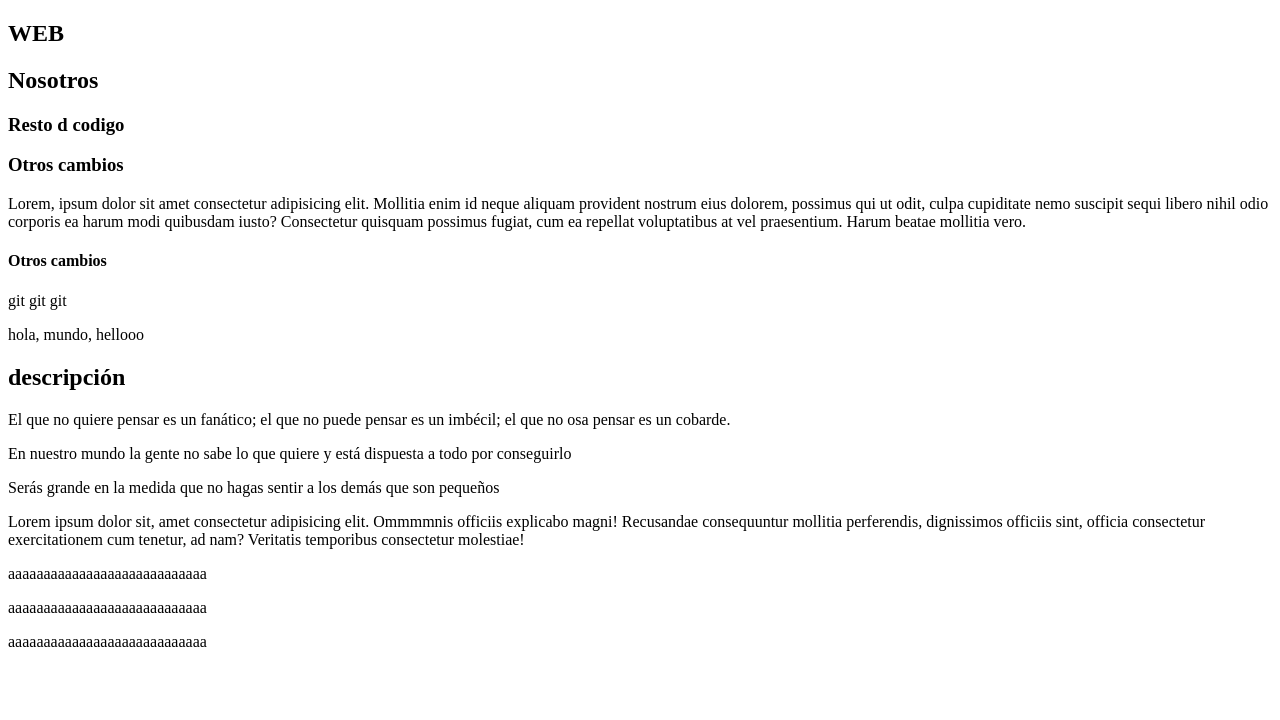
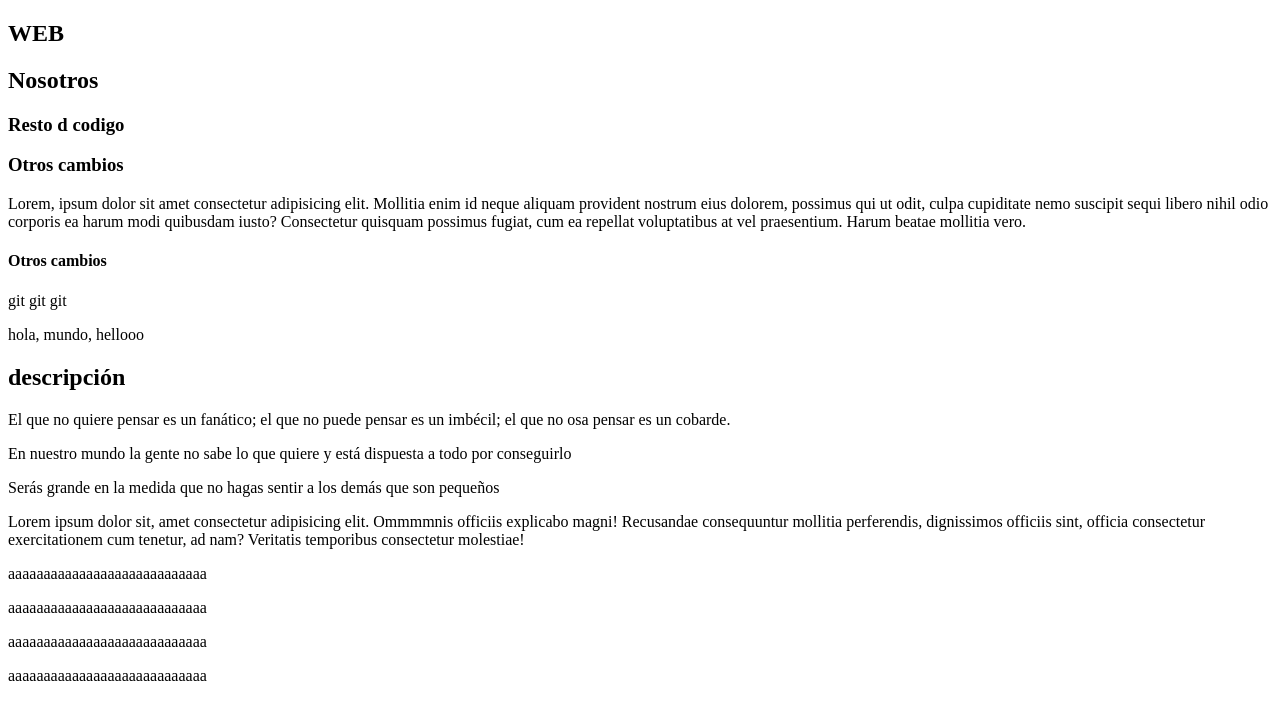
Before and after one commit to ConstanzaCerroAragon/TESTWEB3, a plain HTML site: page index.html in a window 1280 px wide. Drawn offline with Linux system fonts and the light colour scheme.

Commit message:
canvi oscar 12

```diff
--- a/index.html
+++ b/index.html
@@ -43,6 +43,7 @@
     <p>aaaaaaaaaaaaaaaaaaaaaaaaaaaa</p>
     <p>aaaaaaaaaaaaaaaaaaaaaaaaaaaa</p>
     <p>aaaaaaaaaaaaaaaaaaaaaaaaaaaa</p>
+    <p>aaaaaaaaaaaaaaaaaaaaaaaaaaaa</p>
 
 </body>
 </html>
```
